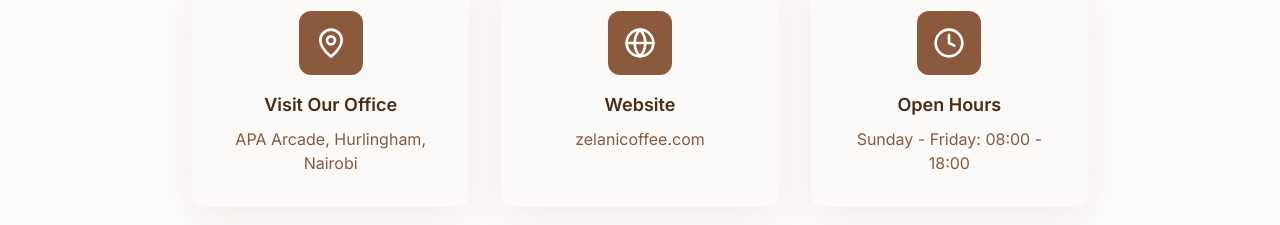
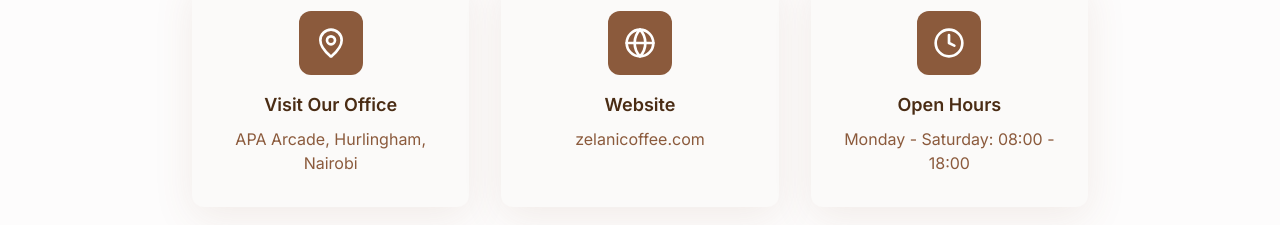
Before and after one commit to MuriithiEric/zelani-coffee-17, a React (Vite) app: page / in a window 1280 px wide. Shown: the part 2580-2805 px from the top of the page. Built offline with nearby package versions, Linux system fonts and the light colour scheme.

Commit message:
Update operating hours
Changed operating hours from Sunday - Friday: 08:00 - 18:00 to Monday - Saturday: 08:00 - 18:00.

```diff
--- a/src/components/ContactSection.tsx
+++ b/src/components/ContactSection.tsx
@@ -17,7 +17,7 @@ export const ContactSection = () => {
     {
       icon: Clock,
       title: "Open Hours",
-      details: "Sunday - Friday: 08:00 - 18:00"
+      details: "Monday - Saturday: 08:00 - 18:00"
     }
   ];
 
```
